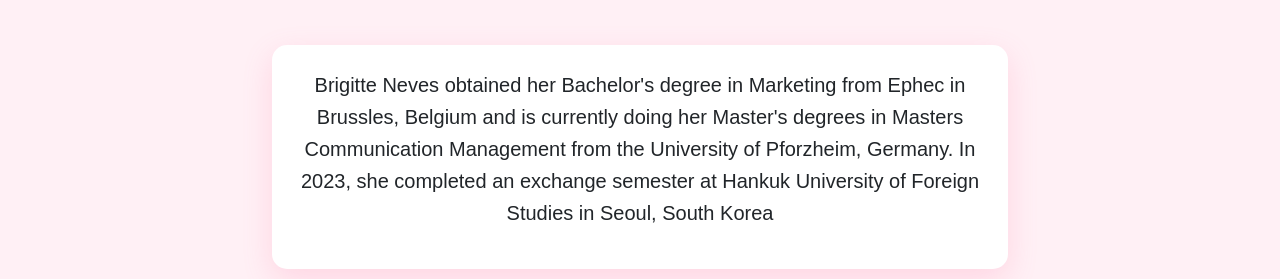
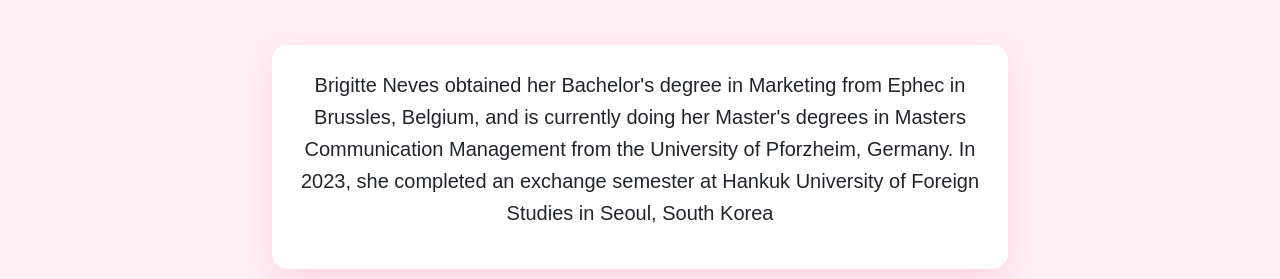
Before and after one commit to brigitteneves-ship-it/brigitteneves-ship-it.github.io, a plain HTML site: page index.html in a window 1280 px wide. Shown: the part 931-1210 px from the top of the page. Drawn offline with nearby package versions, Linux system fonts and the light colour scheme.

Commit message:
Update index.html

```diff
--- a/index.html
+++ b/index.html
@@ -346,7 +346,7 @@
             education: "Bachelor in Marketing & currently in 3rd semester of MCCM at Pforzheim University",
             email: "nevesbri@hs-pforzheim.de",
             linkedin: "www.linkedin.com/in/brigitte-n-11a8542b6",
-            about1: "Brigitte Neves obtained her Bachelor's degree in Marketing from Ephec in Brussles, Belgium and is currently",
+            about1: "Brigitte Neves obtained her Bachelor's degree in Marketing from Ephec in Brussles, Belgium, and is currently",
             about2: " doing her Master's degrees in Masters Communication Management from the University of Pforzheim, Germany.",
             about3: "In 2023, she completed an exchange semester at Hankuk University of Foreign Studies in Seoul, South Korea",
             about4: "", // Add additional about content here if needed
```
